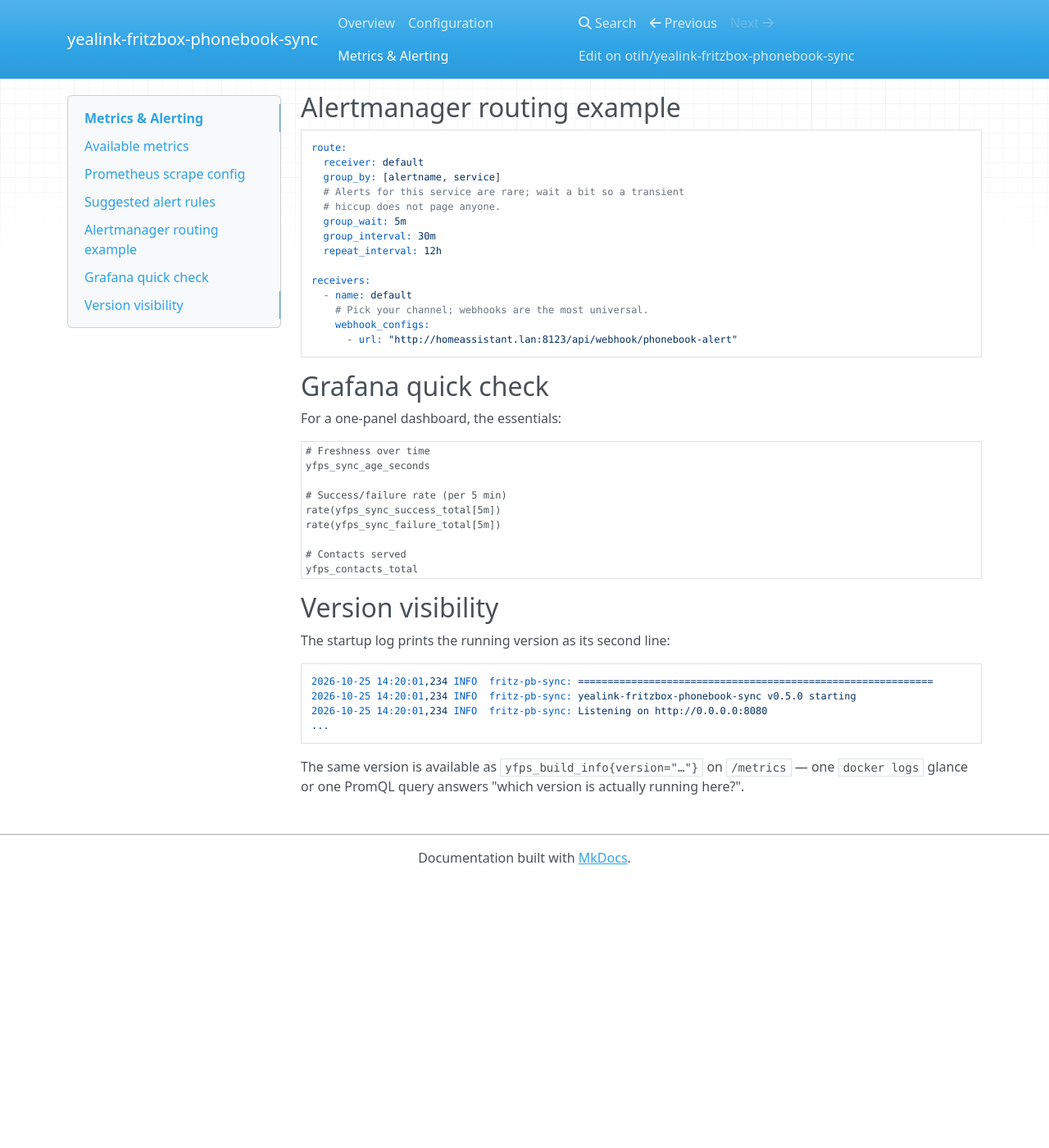
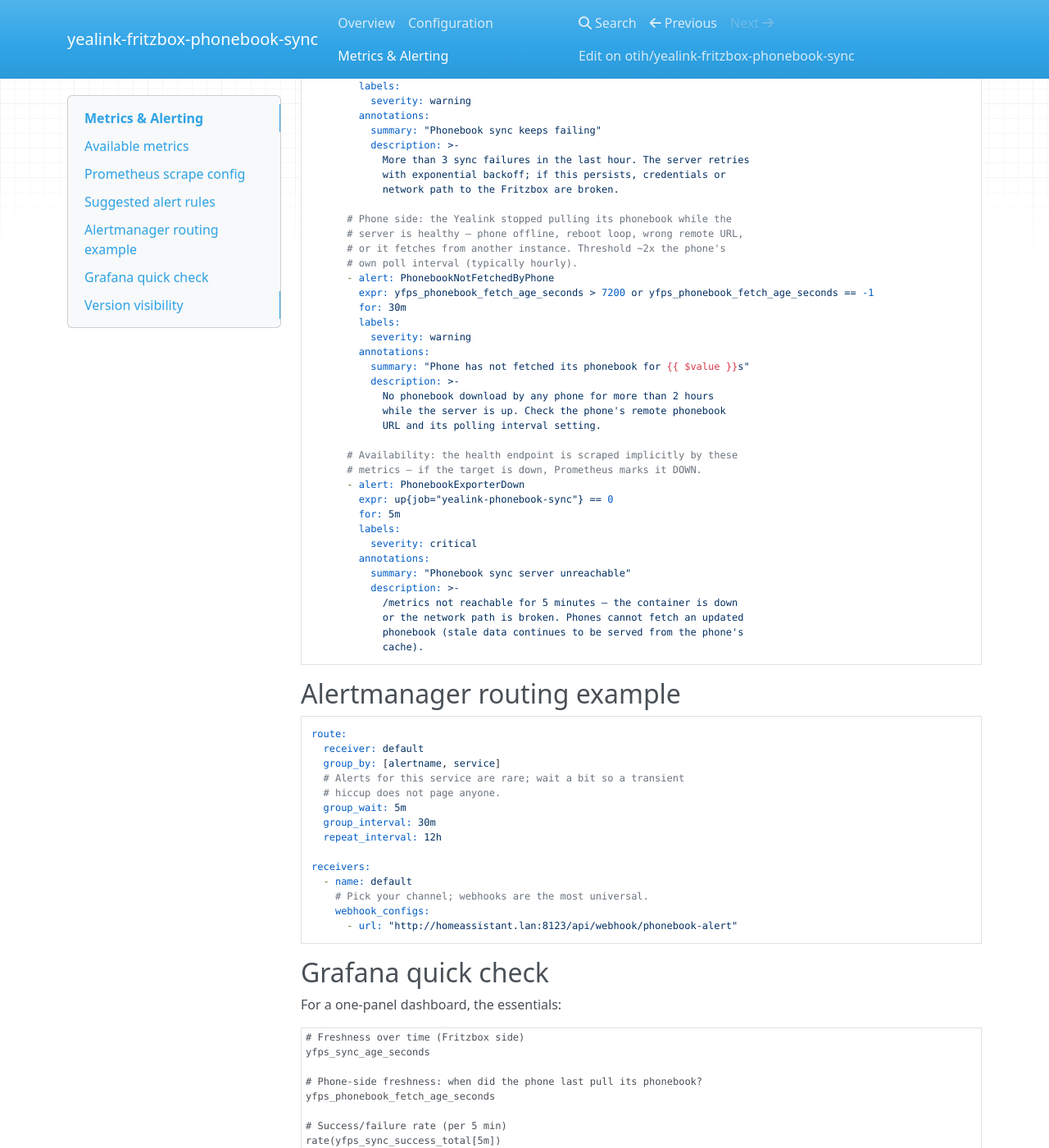
Before and after one commit to otih/yealink-fritzbox-phonebook-sync, an MkDocs documentation site: the page built from docs/metrics.md, in a window 1280 px wide and 1400 px high, scrolled down 1984 px. Shown: the whole window at 82% size. Built offline with MkDocs 1.6.1, drawn with Linux system fonts in a browser that asks for light colours; nearby versions of some CDN libraries; before the commit the page ends 3058 px from its top, so only the background shows below that; some of the changed text lies outside the part shown.

Commit message:
feat: phone-side fetch metrics — when did the phone last pull? (#14)
yfps_phonebook_fetch_total (counter), yfps_phonebook_fetch_last_
timestamp_seconds and yfps_phonebook_fetch_age_seconds (gauges) are
recorded whenever a phonebook is served to a phone (/menu.xml or
/contacts/<id>.xml) — the phone-side mirror of the Fritzbox-side
yfps_sync_* metrics. Answers both directions of freshness:
- Fritzbox -> server: yfps_sync_age_seconds (existing)
- server -> phone: yfps_phonebook_fetch_age_seconds (new)

Docs: metric reference, interpretation guide (growing fetch age while
the server is healthy = phone stopped polling), alert rule
PhonebookNotFetchedByPhone, Grafana query. TDD: fetch tracking test
red first (module-global state reset added to the server fixture).

Co-authored-by: Fabian Fingerle <hermes@fabian-fingerle.de>

````diff
--- a/docs/metrics.md
+++ b/docs/metrics.md
@@ -17,6 +17,9 @@
 | `yfps_sync_failure_total` | counter | Number of failed sync cycles since process start. |
 | `yfps_sync_last_timestamp_seconds` | gauge | Unix timestamp of the last successful sync (`0` = never synced). |
 | `yfps_sync_age_seconds` | gauge | Seconds since the last successful sync (`-1` = never synced). This is *the* freshness indicator. |
+| `yfps_phonebook_fetch_total` | counter | Number of phonebook downloads by phones (`/menu.xml` or `/contacts/<id>.xml`) since process start. |
+| `yfps_phonebook_fetch_last_timestamp_seconds` | gauge | Unix timestamp of the last phonebook download by a phone (`0` = never). |
+| `yfps_phonebook_fetch_age_seconds` | gauge | Seconds since a phone last downloaded a phonebook (`-1` = never). Mirrors `yfps_sync_age_seconds` on the phone side. |
 | `yfps_contacts_total` | gauge | Total contacts across all served phonebooks (after filtering). |
 | `yfps_phonebooks_total` | gauge | Number of phonebooks currently served. |
 
@@ -25,6 +28,13 @@
 growing age means the Fritzbox is unreachable (power outage, IP change,
 credentials) — the phone keeps serving the *last known good* phonebook, so
 users won't notice until you alert on it.
+
+`yfps_phonebook_fetch_age_seconds` covers the other direction: the phone.
+The Yealink polls its remote phonebook periodically (configurable on the
+phone, typically hourly). A growing fetch age while the server is healthy
+means the phone stopped polling — offline, reboot loop, wrong remote URL,
+or it fetches from a different server instance than the one you monitor.
+Alert when it exceeds ~2× the phone's own poll interval.
 
 ## Prometheus scrape config
 
@@ -75,6 +85,22 @@
             with exponential backoff; if this persists, credentials or
             network path to the Fritzbox are broken.
 
+      # Phone side: the Yealink stopped pulling its phonebook while the
+      # server is healthy — phone offline, reboot loop, wrong remote URL,
+      # or it fetches from another instance. Threshold ~2x the phone's
+      # own poll interval (typically hourly).
+      - alert: PhonebookNotFetchedByPhone
+        expr: yfps_phonebook_fetch_age_seconds > 7200 or yfps_phonebook_fetch_age_seconds == -1
+        for: 30m
+        labels:
+          severity: warning
+        annotations:
+          summary: "Phone has not fetched its phonebook for {{ $value }}s"
+          description: >-
+            No phonebook download by any phone for more than 2 hours
+            while the server is up. Check the phone's remote phonebook
+            URL and its polling interval setting.
+
       # Availability: the health endpoint is scraped implicitly by these
       # metrics — if the target is down, Prometheus marks it DOWN.
       - alert: PhonebookExporterDown
@@ -115,8 +141,11 @@
 For a one-panel dashboard, the essentials:
 
 ```promql
-# Freshness over time
+# Freshness over time (Fritzbox side)
 yfps_sync_age_seconds
+
+# Phone-side freshness: when did the phone last pull its phonebook?
+yfps_phonebook_fetch_age_seconds
 
 # Success/failure rate (per 5 min)
 rate(yfps_sync_success_total[5m])
````
Also changed, not shown: CHANGELOG.md (+10 -0 lines), README.md (+1 -1 lines), yealink-fritzbox-phonebook-sync.py (+29 -0 lines), 1 other file.
